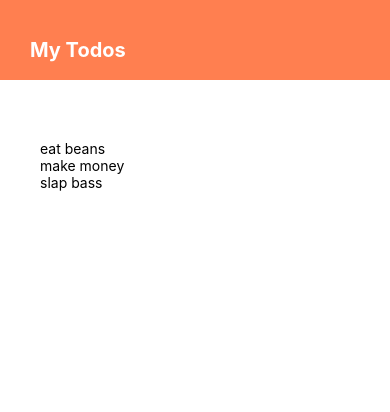
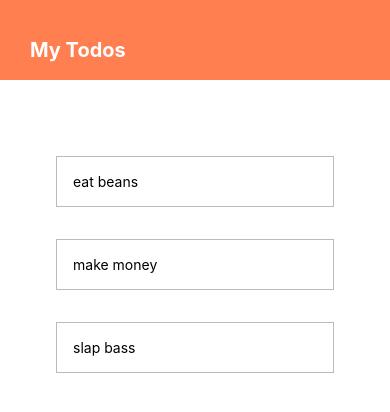
Before and after one commit to Speneki/reactNativeTodo, a React Native app: screen / in a window 390 px wide. Shown: the top 412 px of the page. Built offline with nearby package versions, Linux system fonts and the light colour scheme.

Commit message:
todo items

```diff
--- a/App.js
+++ b/App.js
@@ -1,6 +1,7 @@
 import React, {useState} from 'react';
 import { StyleSheet, Text, View, FlatList} from 'react-native';
 import Header from './components/header';
+import TodoItem from './components/todoItem';
 
 export default function App() {
   const [todos, setTodos] = useState([
@@ -21,8 +22,8 @@
           <FlatList
             data={todos}
             renderItem={({ item }) => (
-              <Text>{item.task}</Text>
-            )}
+              <TodoItem item={item} />
+                )}
           />
 
         </View>
--- /dev/null
+++ b/components/todoItem.js
@@ -0,0 +1,19 @@
+import React from 'react';
+import { StyleSheet, Text, View, TouchableOpacity } from 'react-native';
+
+export default function TodoItem({ item }) {
+    return (
+        <TouchableOpacity>
+            <Text style={styles.item}>{item.task}</Text>
+        </TouchableOpacity>
+    )
+}
+
+const styles = StyleSheet.create({
+    item: {
+        padding: 16,
+        margin: 16,
+        borderColor: '#bbb',
+        borderWidth: 1,
+    }
+})
```
